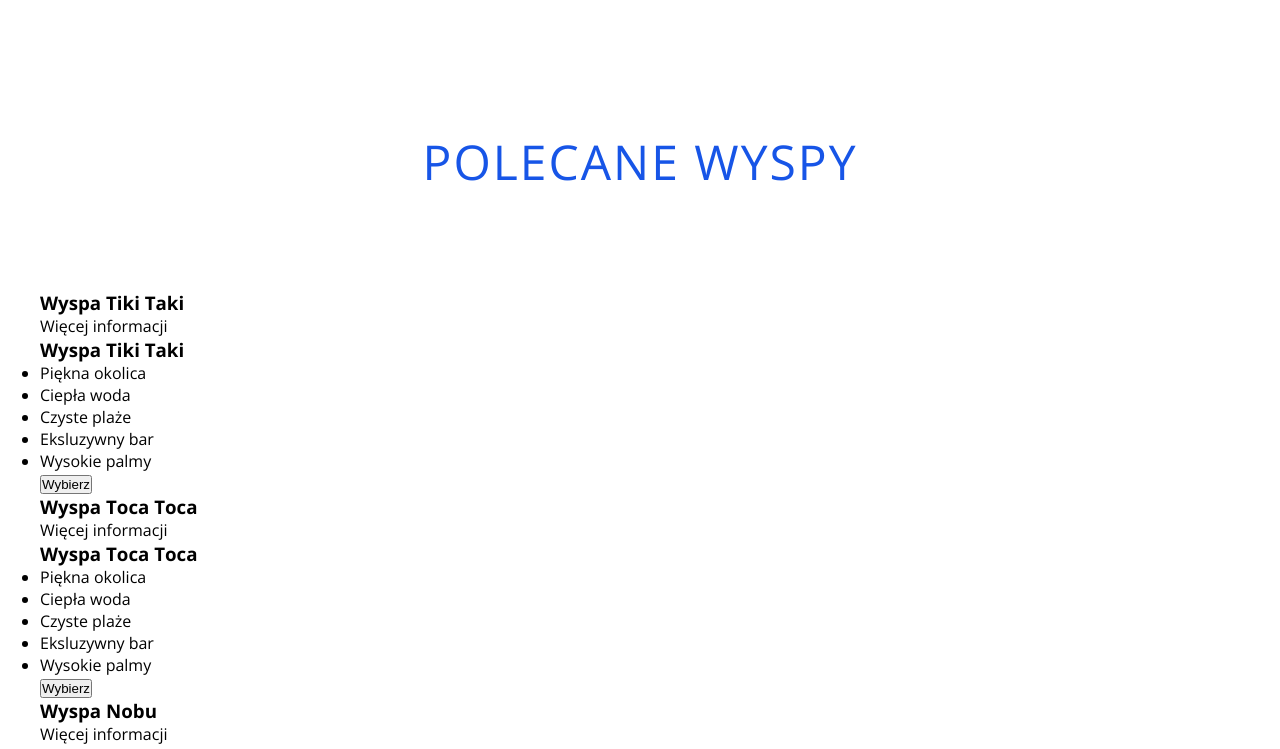
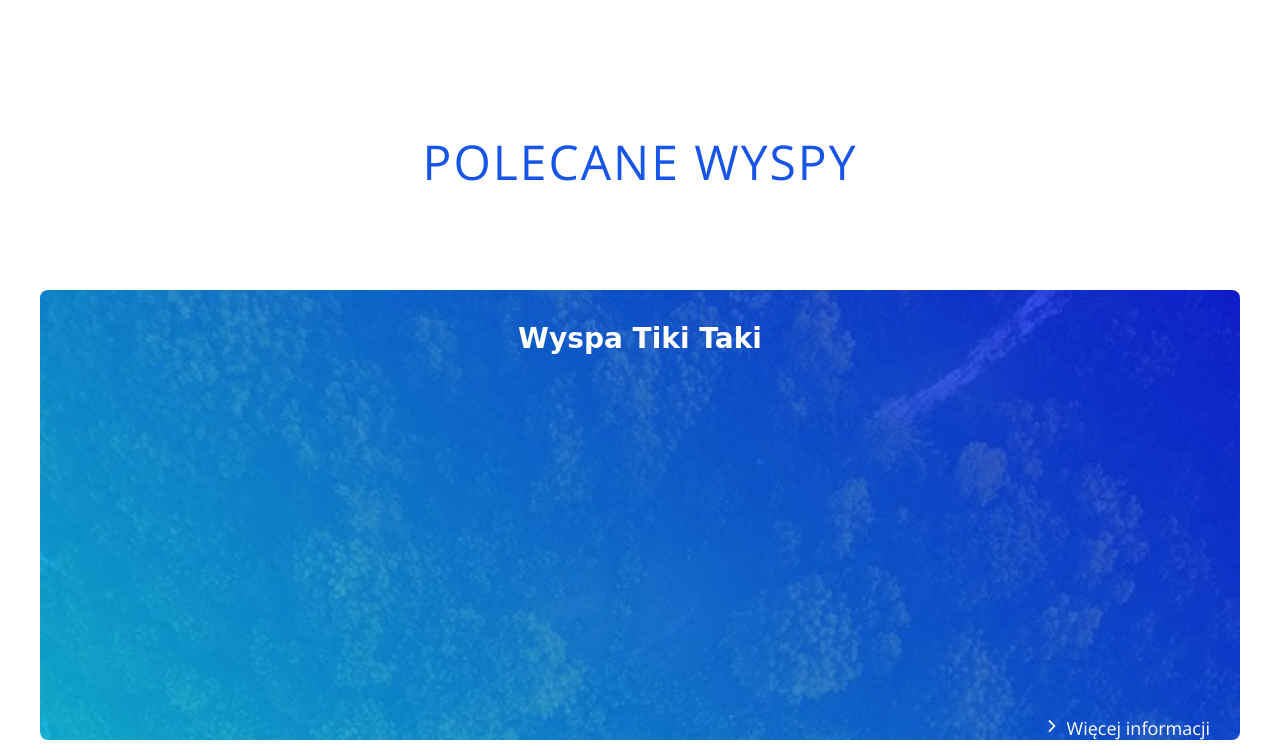
Before and after one commit to Rapkowsky/presentation_website_1, a plain HTML site: page index.html in a window 1280 px wide. Shown: the part 2880-3629 px from the top of the page. Drawn offline with nearby package versions, Linux system fonts and the light colour scheme.

Commit message:
Island cards section added

```diff
--- a/index.html
+++ b/index.html
@@ -8,6 +8,8 @@
 		<link rel="preconnect" href="https://fonts.googleapis.com" />
 		<link rel="preconnect" href="https://fonts.gstatic.com" crossorigin />
 		<link href="https://fonts.googleapis.com/css2?family=Dancing+Script&family=Open+Sans:wght@300;700&display=swap" rel="stylesheet" />
+		<script type="module" src="https://unpkg.com/ionicons@5.5.2/dist/ionicons/ionicons.esm.js"></script>
+		<script nomodule src="https://unpkg.com/ionicons@5.5.2/dist/ionicons/ionicons.js"></script>
 		<link rel="stylesheet" href="css/main.css" />
 	</head>
 	<body>
@@ -64,6 +66,7 @@
 				<p class="hero-img__text">Jedyne takie miejsce na ziemi</p>
 				<hr />
 			</section>
+			<!-- =================== ISLANDS CARD SECTION =================== -->
 			<section class="islands section-padding section white-section" id="islands">
 				<div class="wrapper">
 					<h2 class="section-heading">Polecane wyspy</h2>
@@ -73,7 +76,7 @@
 						<div class="islands__card" onclick="void(0)">
 							<div class="islands__card-img islands__card-img--first">
 								<h3 class="islands__card-img-title">Wyspa Tiki Taki</h3>
-								<p class="islands__card-img-info"><ion-icon name="chevron-forward-outline"></ion-icon>Więcej informacji</p>
+								<p class="islands__card-img-info"><ion-icon class="ion-icon-more" name="chevron-forward-outline"></ion-icon>Więcej informacji</p>
 							</div>
 							<div class="islands__card-info">
 								<h3 class="islands__card-info-title">Wyspa Tiki Taki</h3>
@@ -91,7 +94,7 @@
 						<div class="islands__card" onclick="void(0)">
 							<div class="islands__card-img islands__card-img--second">
 								<h3 class="islands__card-img-title">Wyspa Toca Toca</h3>
-								<p class="islands__card-img-info"><ion-icon name="chevron-forward-outline"></ion-icon>Więcej informacji</p>
+								<p class="islands__card-img-info"><ion-icon class="ioc-icon-more" name="chevron-forward-outline"></ion-icon>Więcej informacji</p>
 							</div>
 							<div class="islands__card-info">
 								<h3 class="islands__card-info-title">Wyspa Toca Toca</h3>
@@ -109,7 +112,7 @@
 						<div class="islands__card" onclick="void(0)">
 							<div class="islands__card-img islands__card-img--third">
 								<h3 class="islands__card-img-title">Wyspa Nobu</h3>
-								<p class="islands__card-img-info"><ion-icon name="chevron-forward-outline"></ion-icon>Więcej informacji</p>
+								<p class="islands__card-img-info"><ion-icon class="ioc-icon-more" name="chevron-forward-outline"></ion-icon>Więcej informacji</p>
 							</div>
 							<div class="islands__card-info">
 								<h3 class="islands__card-info-title">Wyspa Nobu</h3>
--- a/sass/main.scss
+++ b/sass/main.scss
@@ -208,6 +208,60 @@ body {
 	}
 }
 
+// =================== ISLANDS ===================
+
+.islands {
+	&__card {
+		position: relative;
+		margin: 1em 0;
+		height: 450px;
+		color: $pure-white;
+		text-align: center;
+		perspective: 1000px;
+
+		&:hover {
+			.islands__card-img {
+				transform: rotateY(-180deg);
+				opacity: 0;
+			}
+			.islands__card-info {
+				transform: rotateY(0);
+				opacity: 1;
+			}
+		}
+		&-img {
+			padding: 2em;
+			height: 100%;
+			border-radius: 8px;
+			background-size: cover;
+			transition: transform 1s, opacity 1s;
+
+			&--first {
+				background-image: $light-blue-gradient, url("../img/island_1_640.jpg");
+			}
+			&--second {
+				background-image: $blue-gradient, url("../img/island_2_640.jpg");
+			}
+			&--third {
+				background-image: $purple-gradient, url("../img/island_3_640.jpg");
+			}
+			&-title {
+				font-family: "Dancing Scripts", cursive;
+				font-size: 2.8rem;
+			}
+			&-info {
+				position: absolute;
+				bottom: 0;
+				right: 30px;
+				font-size: 1.8rem;
+				.ion-icon-more {
+					margin-right: 0.3em;
+				}
+			}
+		}
+	}
+}
+
 	// =================== MEDIA ===================
 
 	@media (min-width: 576px) {
```
Also changed, not shown: css/main.css, 1 other file. Lines whose indentation alone changed are shown as unchanged.
